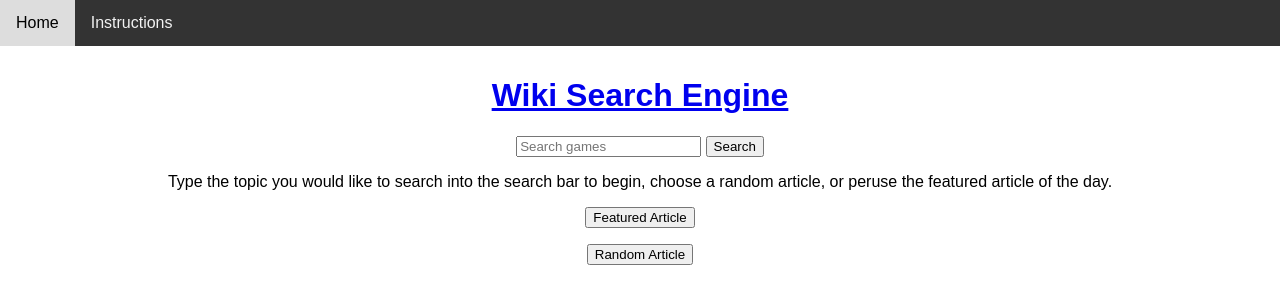
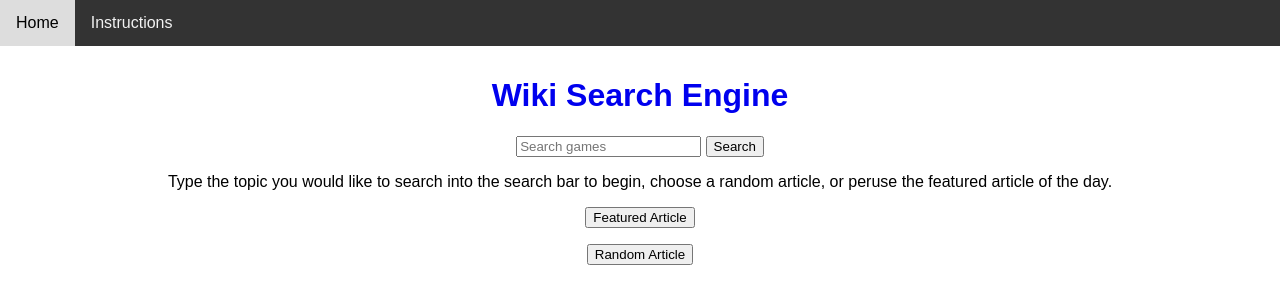
Before and after one commit to coribradford/wiki-search, a Flask app: page / in a window 1280 px wide. Shown: the top 300 px of the page. Run offline with Flask 2, Linux system fonts and the light colour scheme.

Commit message:
add gitignore, remove underline from links

```diff
--- a/app/static/css/main.css
+++ b/app/static/css/main.css
@@ -1,6 +1,7 @@
 * {
   box-sizing: border-box;
   font-family: Arial, Helvetica, sans-serif;
+  text-decoration: none;
 }
 
 body {
```
Also changed, not shown: 3 other files.
